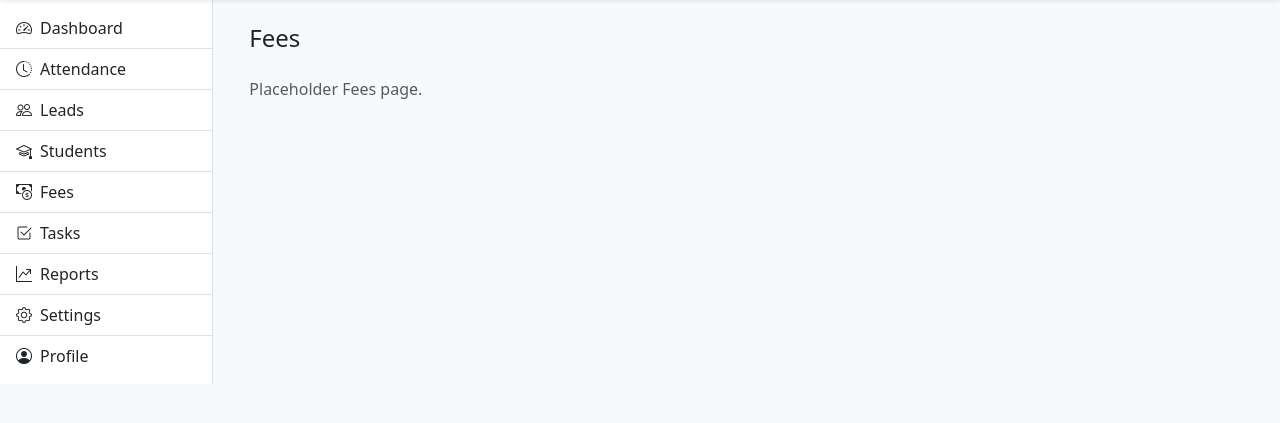
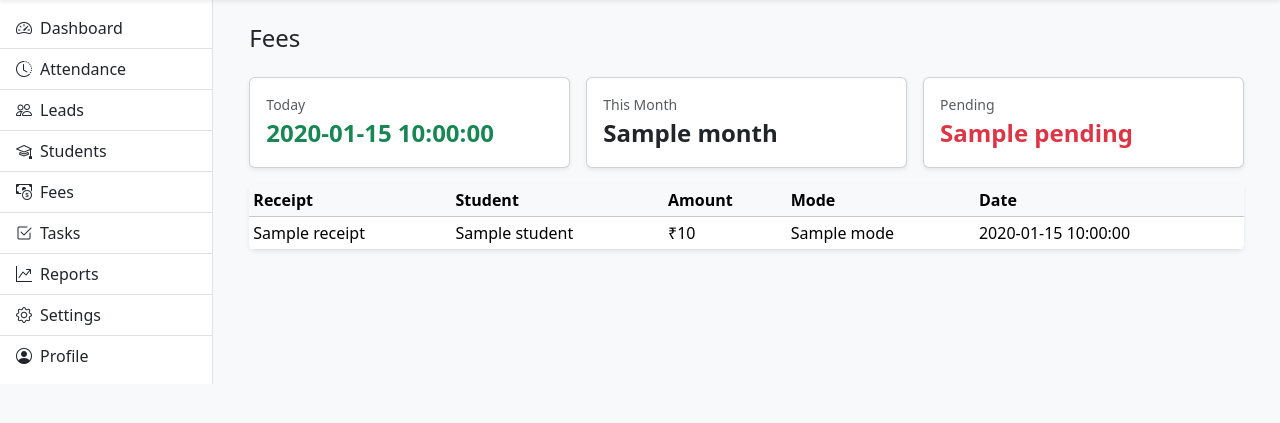
Before and after one commit to psychicloop/EduDAP-CRM, a Python web app: template edudap-office/app/templates/fees.html in a window 1280 px wide. Shown: the part 60-483 px from the top of the page. Run offline with Jinja, Linux system fonts and the light colour scheme; the template is opened without the code that fills it: most values are stand-ins (such as "Sample title", 1, 10 or a date in 2020).

Commit message:
Update fees.html

```diff
--- a/edudap-office/app/templates/fees.html
+++ b/edudap-office/app/templates/fees.html
@@ -4,7 +4,51 @@
 {% block content %}
 <div class="container-fluid">
   <h1 class="h4 mb-4">Fees</h1>
-  <p class="text-muted">Placeholder Fees page.</p>
+
+  <div class="row g-3 mb-3">
+    <div class="col-12 col-md-4">
+      <div class="card shadow-sm">
+        <div class="card-body">
+          <div class="text-muted small">Today</div>
+          <div class="fs-4 fw-bold text-success">{{ totals.today }}</div>
+        </div>
+      </div>
+    </div>
+    <div class="col-12 col-md-4">
+      <div class="card shadow-sm">
+        <div class="card-body">
+          <div class="text-muted small">This Month</div>
+          <div class="fs-4 fw-bold">{{ totals.month }}</div>
+        </div>
+      </div>
+    </div>
+    <div class="col-12 col-md-4">
+      <div class="card shadow-sm">
+        <div class="card-body">
+          <div class="text-muted small">Pending</div>
+          <div class="fs-4 fw-bold text-danger">{{ totals.pending }}</div>
+        </div>
+      </div>
+    </div>
+  </div>
+
+  <div class="table-responsive shadow-sm bg-white rounded">
+    <table class="table table-sm align-middle mb-0">
+      <thead class="table-light">
+        <tr><th>Receipt</th><th>Student</th><th>Amount</th><th>Mode</th><th>Date</th></tr>
+      </thead>
+      <tbody>
+        {% for p in payments %}
+        <tr>
+          <td>{{ p.receipt }}</td>
+          <td>{{ p.student }}</td>
+          <td>₹{{ "{:,.0f}".format(p.amount) }}</td>
+          <td>{{ p.mode }}</td>
+          <td>{{ p.date }}</td>
+        </tr>
+        {% endfor %}
+      </tbody>
+    </table>
+  </div>
 </div>
 {% endblock %}
-``
```
